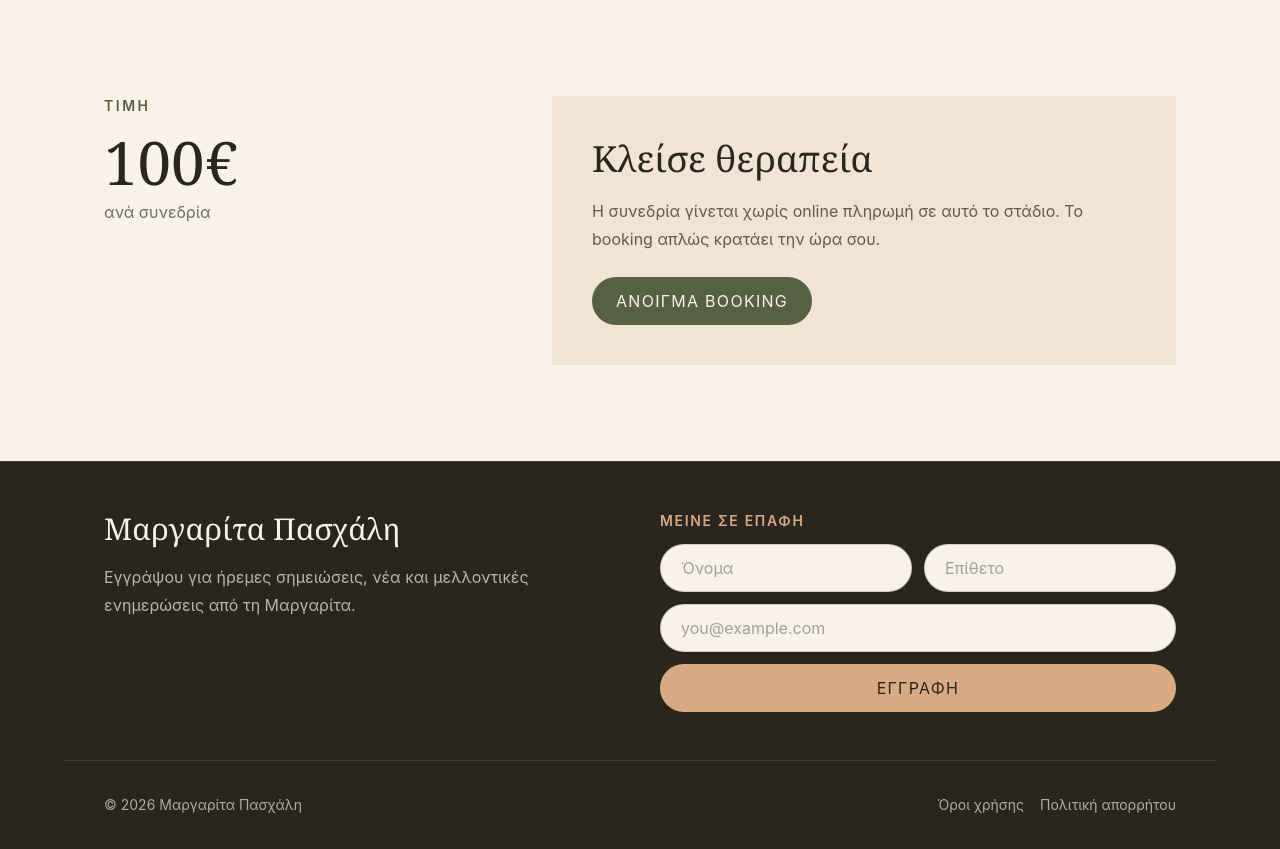
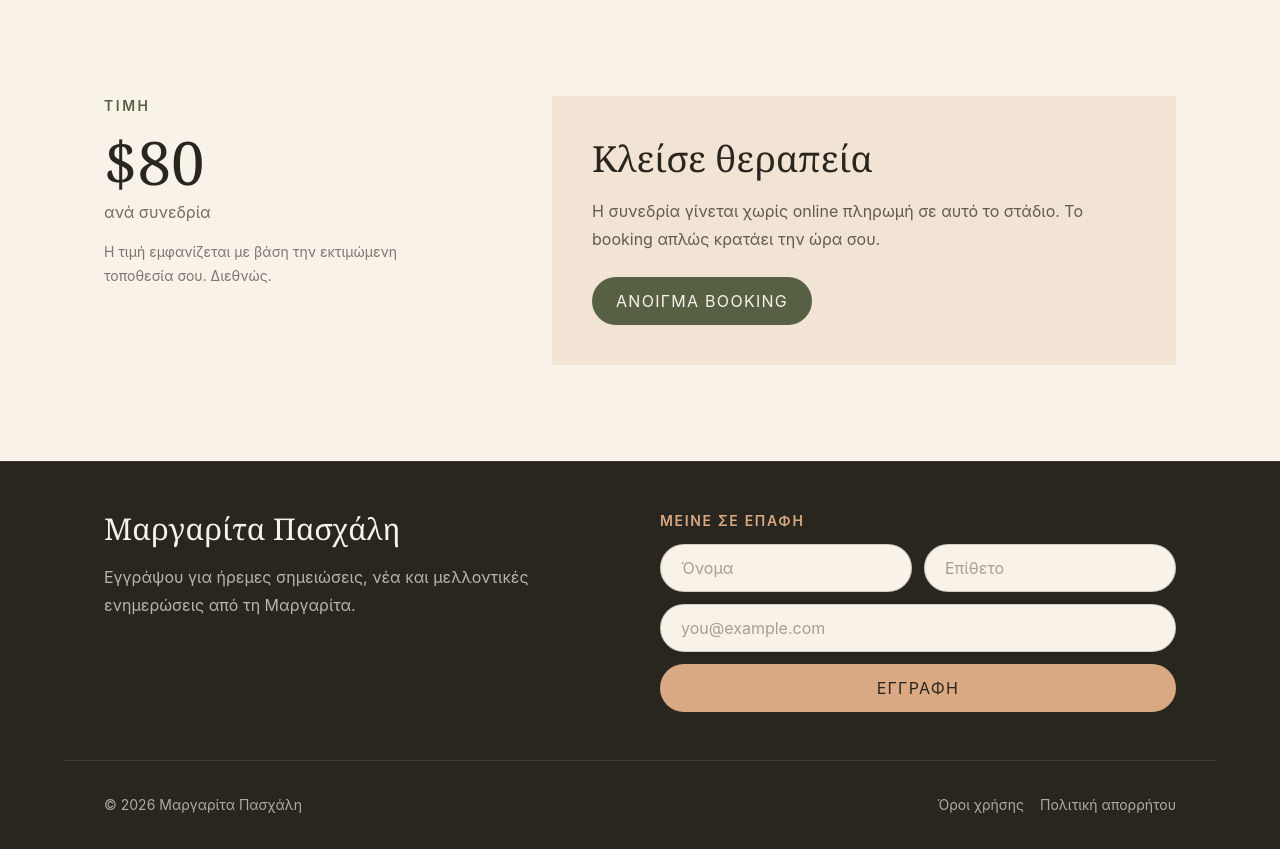
Before and after one commit to SteliosManidakis/margarita-paschali, a Next.js app: page /el/healing in a window 1280 px wide. Shown: the part 980-1829 px from the top of the page. Built offline with nearby package versions, Linux system fonts and the light colour scheme; no server answers.

Commit message:
adding different prices per country

```diff
--- a/src/app/[locale]/healing/page.tsx
+++ b/src/app/[locale]/healing/page.tsx
@@ -4,7 +4,8 @@ import { BookingPanel } from "@/components/sections/BookingPanel";
 import { Container } from "@/components/ui/Container";
 import { getDictionary } from "@/content/dictionaries";
 import { bookingLinks } from "@/lib/booking";
-import { isLocale } from "@/lib/i18n";
+import { isLocale, type Locale } from "@/lib/i18n";
+import { getLocationPrice } from "@/lib/pricing";
 import { getSeoMetadata } from "@/lib/seo";
 
 export async function generateMetadata({ params }: { params: Promise<{ locale: string }> }): Promise<Metadata> {
@@ -14,8 +15,10 @@ export async function generateMetadata({ params }: { params: Promise<{ locale: s
 }
 
 export default async function HealingPage({ params }: { params: Promise<{ locale: string }> }) {
-  const { locale } = await params;
-  const dictionary = getDictionary(isLocale(locale) ? locale : "el");
+  const { locale: rawLocale } = await params;
+  const locale = (isLocale(rawLocale) ? rawLocale : "el") as Locale;
+  const dictionary = getDictionary(locale);
+  const price = await getLocationPrice(locale);
 
   return (
     <>
@@ -60,8 +63,11 @@ export default async function HealingPage({ params }: { params: Promise<{ locale
             <p className="text-sm font-semibold uppercase tracking-[0.18em] text-olive">
               {dictionary.healing.pricingTitle}
             </p>
-            <p className="mt-4 font-serif text-5xl leading-none text-charcoal sm:text-6xl">{dictionary.common.price}</p>
+            <p className="mt-4 font-serif text-5xl leading-none text-charcoal sm:text-6xl">{price.formatted}</p>
             <p className="mt-2 text-charcoal/65">{dictionary.common.perSession}</p>
+            <p className="mt-4 max-w-xs text-sm leading-6 text-charcoal/60">
+              {dictionary.healing.pricingLocationNote} {price.label}.
+            </p>
           </div>
           <BookingPanel
             title={dictionary.common.bookHealing}
--- a/src/content/dictionaries.ts
+++ b/src/content/dictionaries.ts
@@ -71,6 +71,8 @@ export const dictionaries = {
       pricingTitle: "Τιμή",
       pricingBody:
         "Η συνεδρία γίνεται χωρίς online πληρωμή σε αυτό το στάδιο. Το booking απλώς κρατάει την ώρα σου.",
+      pricingLocationNote:
+        "Η τιμή εμφανίζεται με βάση την εκτιμώμενη τοποθεσία σου.",
     },
     contact: {
       title: "Επικοινωνία",
@@ -173,6 +175,8 @@ export const dictionaries = {
       pricingTitle: "Pricing",
       pricingBody:
         "There is no online payment at this stage. Booking simply reserves your time.",
+      pricingLocationNote:
+        "The price is shown based on your estimated location.",
     },
     contact: {
       title: "Contact",
--- a/src/content/legal.ts
+++ b/src/content/legal.ts
@@ -133,6 +133,7 @@ export const legalContent: Record<Locale, { terms: LegalPageContent; privacy: Le
             "Όταν εγγράφεσαι στο newsletter, συλλέγουμε όνομα, επίθετο και email.",
             "Όταν κλείνεις discovery call ή healing appointment μέσω Cal.com, μπορεί να συλλεχθούν στοιχεία όπως όνομα, email, στοιχεία επικοινωνίας, ζώνη ώρας, επιλεγμένη ημερομηνία/ώρα και όσα επιπλέον στοιχεία επιλέξεις να δώσεις στη φόρμα booking.",
             "Αν σε μεταγενέστερο στάδιο ζητηθούν πληροφορίες σχετικές με υγεία, εγκυμοσύνη, φαρμακευτική αγωγή ή άλλη ευαίσθητη πληροφορία για την καταλληλότητα ή ασφαλή διεξαγωγή συνεδρίας, αυτές θα χρησιμοποιούνται μόνο για τον σχετικό σκοπό και, όπου απαιτείται, με ρητή συγκατάθεση.",
+            "Μπορεί να χρησιμοποιείται εκτιμώμενη χώρα από το αίτημα πρόσβασης στο website, μέσω της πλατφόρμας φιλοξενίας, για την εμφάνιση τιμής ανά τοποθεσία. Η χώρα αυτή χρησιμοποιείται για την εμφάνιση της τιμής και δεν αποθηκεύεται από το website.",
             "Το website φιλοξενείται στη Vercel, η οποία μπορεί να επεξεργάζεται τεχνικά δεδομένα που είναι απαραίτητα για τη λειτουργία, ασφάλεια και απόδοση του website.",
           ],
         },
@@ -141,6 +142,7 @@ export const legalContent: Record<Locale, { terms: LegalPageContent; privacy: Le
           body: [
             "Χρησιμοποιούμε τα στοιχεία newsletter για να σου στέλνουμε ενημερώσεις, νέα ή άλλο σχετικό περιεχόμενο. Η νομική βάση είναι η συγκατάθεσή σου.",
             "Χρησιμοποιούμε booking δεδομένα για να οργανώνουμε discovery calls και συνεδρίες. Η νομική βάση είναι η λήψη μέτρων πριν από πιθανή παροχή υπηρεσίας ή η εκτέλεση συμφωνίας.",
+            "Χρησιμοποιούμε εκτιμώμενη χώρα για να εμφανίζουμε τιμή με βάση την τοποθεσία. Η νομική βάση είναι το έννομο συμφέρον να παρουσιάζεται σχετική πληροφορία τιμολόγησης στους επισκέπτες.",
             "Χρησιμοποιούμε τεχνικά δεδομένα για τη λειτουργία και ασφάλεια του website, βάσει έννομου συμφέροντος.",
           ],
         },
@@ -327,6 +329,7 @@ export const legalContent: Record<Locale, { terms: LegalPageContent; privacy: Le
             "When you subscribe to the newsletter, we collect first name, last name and email address.",
             "When you book a discovery call or healing appointment through Cal.com, information such as your name, email address, contact details, time zone, selected date/time and any additional information you choose to provide in the booking form may be collected.",
             "If at a later stage health-related information, pregnancy information, medication information or other sensitive information is requested for suitability or safe session delivery, it will be used only for that purpose and, where required, with explicit consent.",
+            "Approximate country information from the website request, provided by the hosting platform, may be used to display location-based pricing. This country information is used to show the price and is not stored by the website.",
             "The website is hosted on Vercel, which may process technical data necessary for website operation, security and performance.",
           ],
         },
@@ -335,6 +338,7 @@ export const legalContent: Record<Locale, { terms: LegalPageContent; privacy: Le
           body: [
             "We use newsletter details to send updates, news or related content. The legal basis is your consent.",
             "We use booking data to arrange discovery calls and sessions. The legal basis is taking steps before a possible service or performing an agreement.",
+            "We use approximate country information to display location-based pricing. The legal basis is legitimate interest in presenting relevant pricing information to visitors.",
             "We use technical data for website operation and security based on legitimate interest.",
           ],
         },
--- /dev/null
+++ b/src/content/pricing.ts
@@ -0,0 +1,67 @@
+import type { Locale } from "@/lib/i18n";
+
+export type PricingRegion = "GR" | "US" | "GB" | "EU" | "DEFAULT";
+
+export type PriceConfig = {
+  amount: number;
+  currency: "EUR" | "USD" | "GBP";
+  labels: Record<Locale, string>;
+};
+
+export const euCountryCodes = [
+  "AT",
+  "BE",
+  "BG",
+  "HR",
+  "CY",
+  "CZ",
+  "DK",
+  "EE",
+  "FI",
+  "FR",
+  "DE",
+  "GR",
+  "HU",
+  "IE",
+  "IT",
+  "LV",
+  "LT",
+  "LU",
+  "MT",
+  "NL",
+  "PL",
+  "PT",
+  "RO",
+  "SK",
+  "SI",
+  "ES",
+  "SE",
+];
+
+export const pricingByRegion: Record<PricingRegion, PriceConfig> = {
+  GR: {
+    amount: 50,
+    currency: "EUR",
+    labels: { el: "Ελλάδα", en: "Greece" },
+  },
+  US: {
+    amount: 90,
+    currency: "USD",
+    labels: { el: "Ηνωμένες Πολιτείες", en: "United States" },
+  },
+  GB: {
+    amount: 80,
+    currency: "GBP",
+    labels: { el: "Ηνωμένο Βασίλειο", en: "United Kingdom" },
+  },
+  EU: {
+    amount: 60,
+    currency: "EUR",
+    labels: { el: "Ευρωπαϊκή Ένωση", en: "European Union" },
+  },
+  DEFAULT: {
+    amount: 80,
+    currency: "USD",
+    labels: { el: "Διεθνώς", en: "International" },
+  },
+};
--- /dev/null
+++ b/src/lib/pricing.ts
@@ -0,0 +1,45 @@
+import { headers } from "next/headers";
+import {
+  euCountryCodes,
+  pricingByRegion,
+  type PricingRegion,
+} from "@/content/pricing";
+import type { Locale } from "@/lib/i18n";
+
+const currencySymbols = {
+  EUR: "€",
+  USD: "$",
+  GBP: "£",
+};
+
+function resolveRegion(countryCode?: string | null): PricingRegion {
+  const country = countryCode?.toUpperCase();
+
+  if (country === "GR") return "GR";
+  if (country === "US") return "US";
+  if (country === "GB") return "GB";
+  if (country && euCountryCodes.includes(country)) return "EU";
+
+  return "DEFAULT";
+}
+
+function formatPrice(amount: number, currency: keyof typeof currencySymbols) {
+  const symbol = currencySymbols[currency];
+  return currency === "EUR" ? `${amount}${symbol}` : `${symbol}${amount}`;
+}
+
+export async function getLocationPrice(locale: Locale) {
+  const requestHeaders = await headers();
+  const countryCode = requestHeaders.get("x-vercel-ip-country");
+  const region = resolveRegion(countryCode);
+  const price = pricingByRegion[region];
+
+  return {
+    amount: price.amount,
+    currency: price.currency,
+    countryCode,
+    label: price.labels[locale],
+    formatted: formatPrice(price.amount, price.currency),
+    region,
+  };
+}
```
Also changed, not shown: 1 other file (tests, documents, lock files or other folders).
